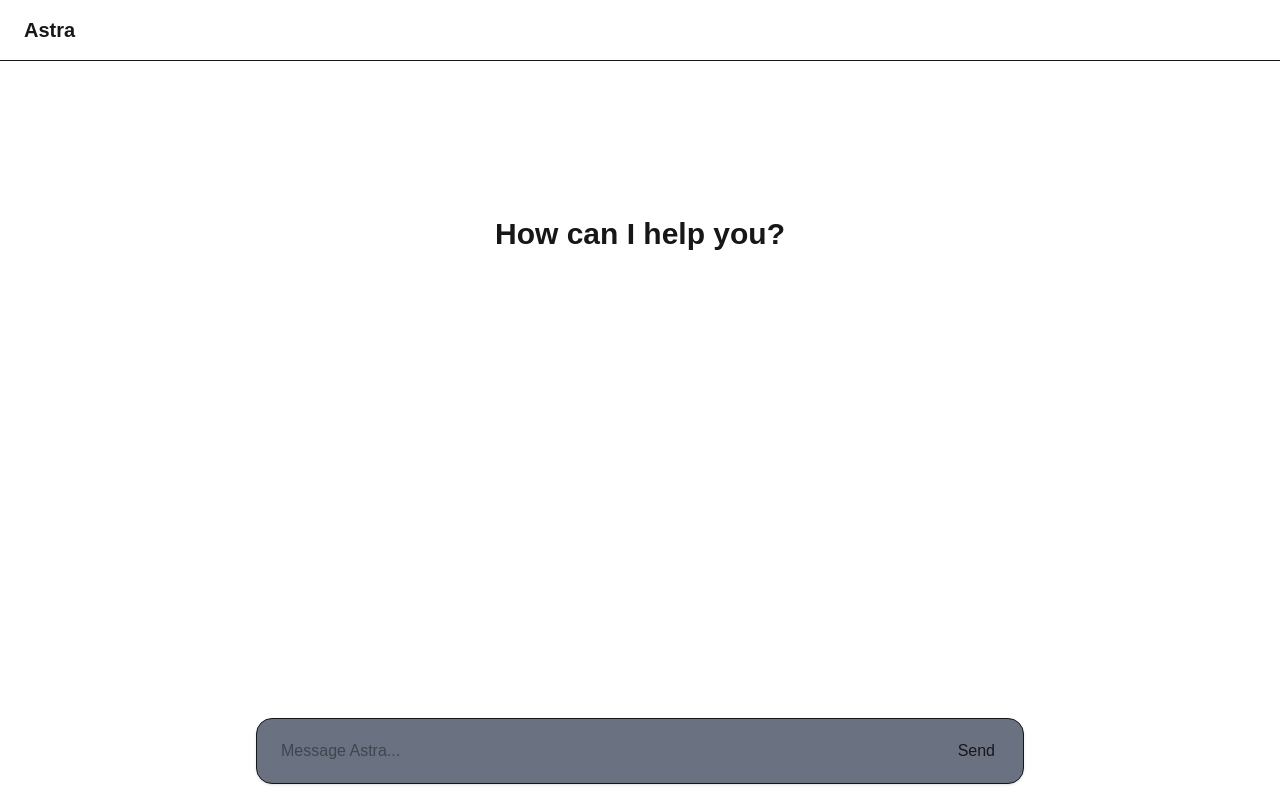
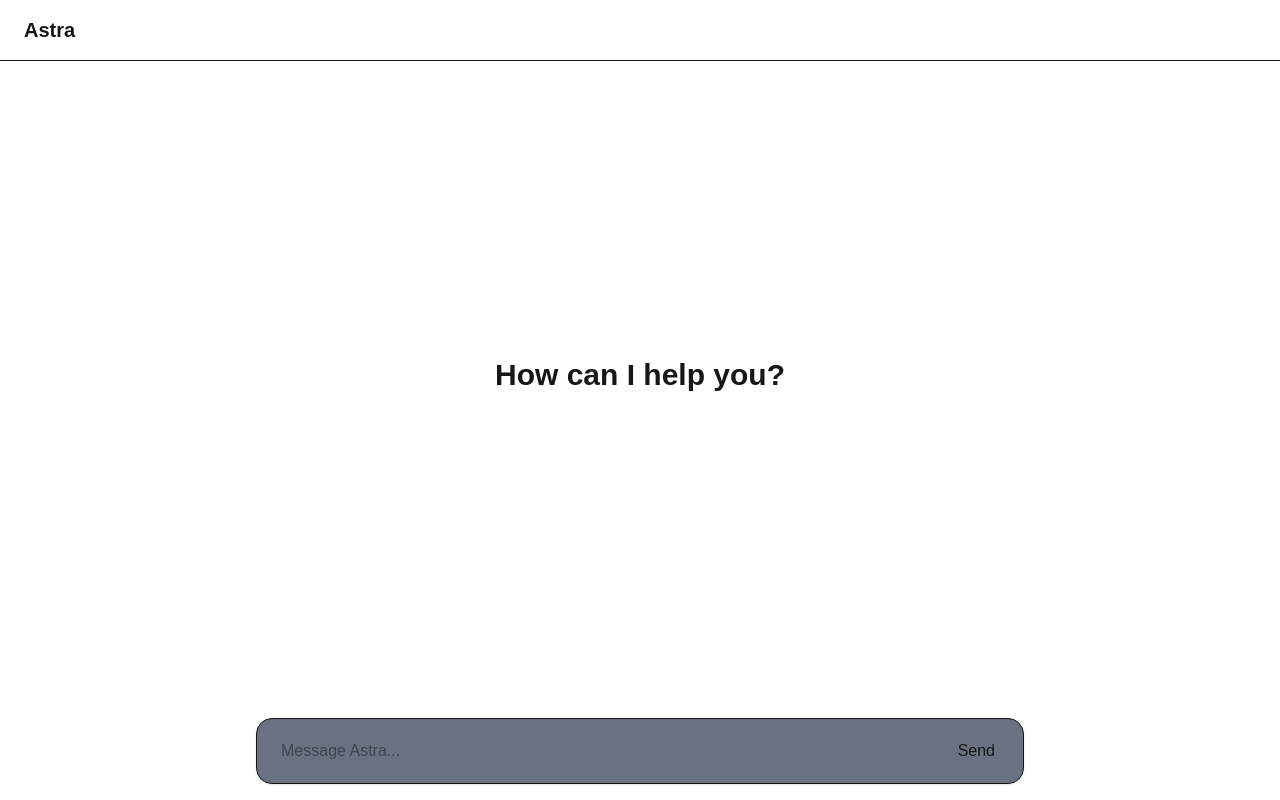
Before and after one commit to tarekbinjaman/Creating-Azmuth, a Next.js app: page / in a window 1280 px wide. Built offline with nearby package versions, Linux system fonts and the light colour scheme.

Commit message:
chat ui done

```diff
--- a/app/page.tsx
+++ b/app/page.tsx
@@ -83,7 +83,7 @@ export default function Home() {
             </div>
           )}
 
-          <div className="min-h-0 flex-1 space-y-4 pb-28">
+          <div className="space-y-4 pb-28">
             {messages.map((msg, index) => (
               <div
                 key={index}
```
